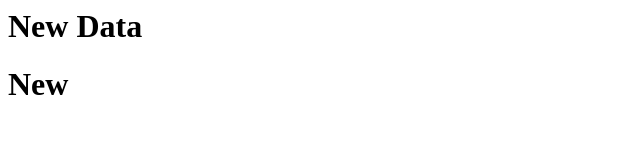
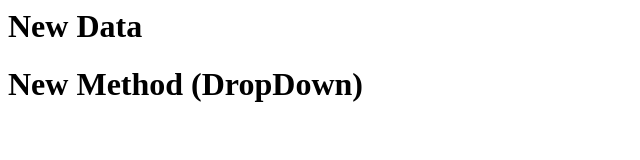
Before and after one commit to pranaytiwari200320/NewProject, a plain HTML site: page index.html in a window 1280 px wide. Shown: the whole page, without its empty margins (0-640 px from the left). Drawn offline with Linux system fonts and the light colour scheme.

```diff
--- a/index.html
+++ b/index.html
@@ -1,2 +1,2 @@
 <h1>New Data</h1>
-<h1>New </h1>
+<h1>New Method (DropDown)</h1>
```
